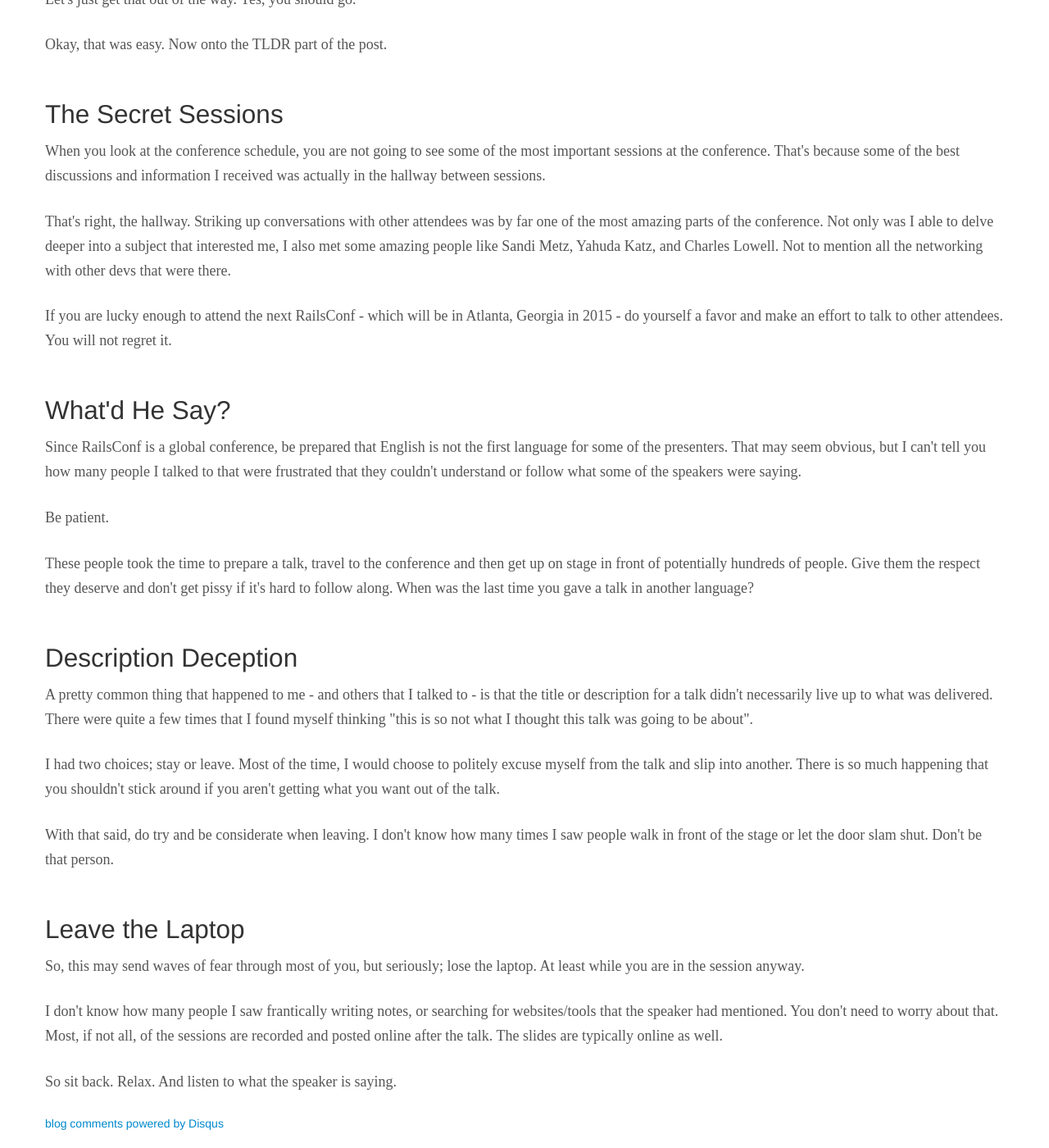
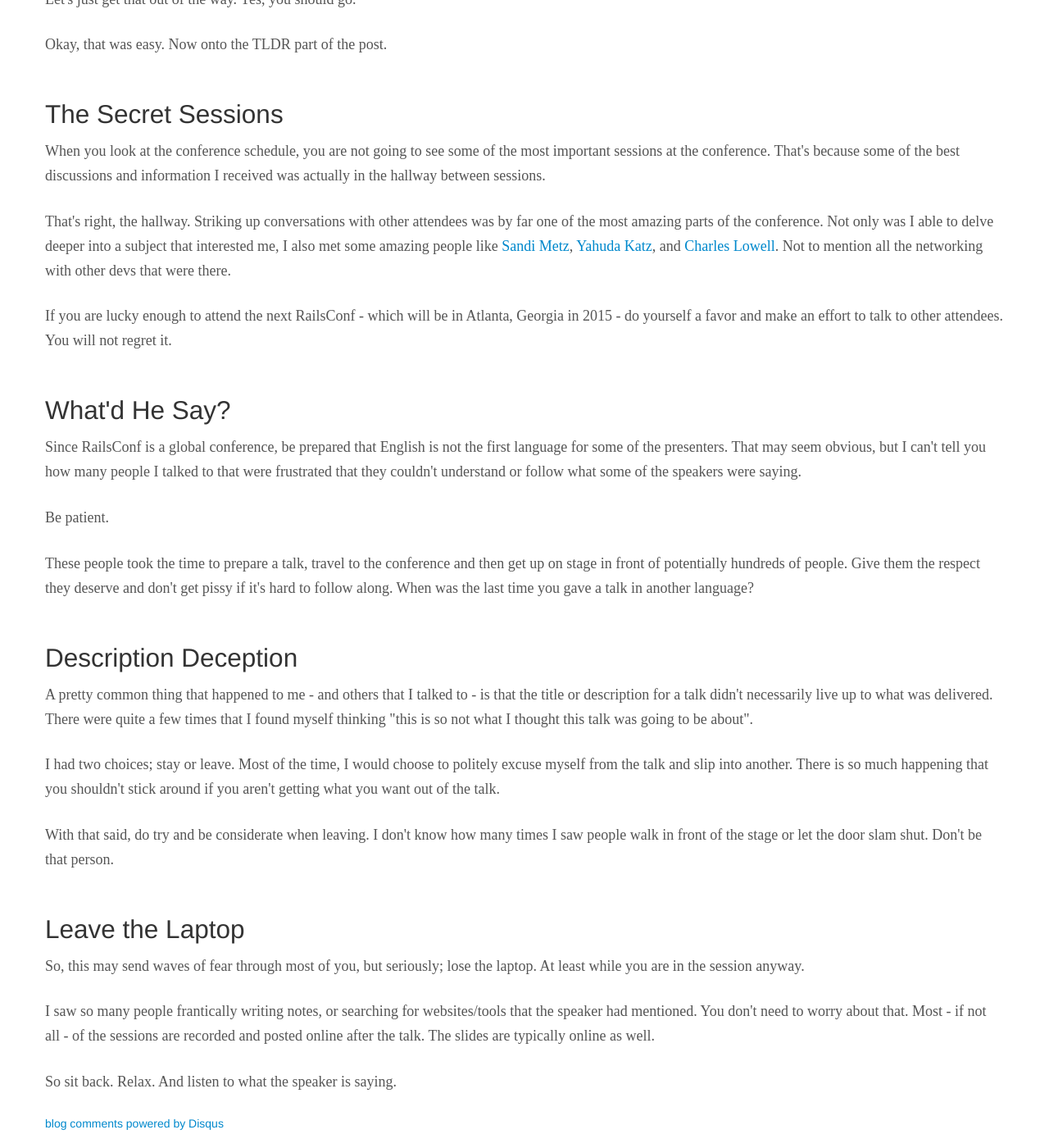
Before and after one commit to tschmidt/tschmidt.github.com, a Jekyll site: the page built from _posts/articles/2014-04-28-railsconf-virgin.html, in a window 1280 px wide and 1400 px high, scrolled down 696 px. Shown: the whole window at 82% size. Built offline with Jekyll 4.4.1, drawn with Linux system fonts in a browser that asks for light colours; nearby versions of some CDN libraries; Markdown is read by kramdown in place of the engine named in the settings; comment, search, counter and statistics services are not loaded; some of the changed lines change nothing that is shown.

Commit message:
More tweaks

```diff
--- a/_posts/articles/2014-04-28-railsconf-virgin.html
+++ b/_posts/articles/2014-04-28-railsconf-virgin.html
@@ -15,13 +15,13 @@
 
   <p>Let's just get that out of the way. Yes, you should go.</p>
 
-  <p>Okay, that was easy. Now onto the TLDR part of the post.</p>
+  <p>Okay, that was easy. Now onto the <accronym title="Too Long; Didn't Read">TLDR</accronym> part of the post.</p>
 
   <h2>The Secret Sessions</h2>
 
   <p>When you look at the conference schedule, you are not going to see some of the most important sessions at the conference. That's because some of the best discussions and information I received was actually in the hallway between sessions.</p>
 
-  <p>That's right, the hallway. Striking up conversations with other attendees was by far one of the most amazing parts of the conference. Not only was I able to delve deeper into a subject that interested me, I also met some amazing people like Sandi Metz, Yahuda Katz, and Charles Lowell. Not to mention all the networking with other devs that were there. </p>
+  <p>That's right, the hallway. Striking up conversations with other attendees was by far one of the most amazing parts of the conference. Not only was I able to delve deeper into a subject that interested me, I also met some amazing people like <a href='http://www.sandimetz.com' target='_blank'>Sandi Metz</a>, <a href="http://yehudakatz.com" target="_blank">Yahuda Katz</a>, and <a href="http://cogentdude.com" target="_blank">Charles Lowell</a>. Not to mention all the networking with other devs that were there. </p>
 
   <p>If you are lucky enough to attend the next RailsConf - which will be in Atlanta, Georgia in 2015 - do yourself a favor and make an effort to talk to other attendees. You will not regret it.</p>
 
@@ -45,7 +45,7 @@
 
   <p>So, this may send waves of fear through most of you, but seriously; lose the laptop. At least while you are in the session anyway.</p>
 
-  <p>I don't know how many people I saw frantically writing notes, or searching for websites/tools that the speaker had mentioned. You don't need to worry about that. Most, if not all, of the sessions are recorded and posted online after the talk. The slides are typically online as well.</p>
+  <p>I saw so many people frantically writing notes, or searching for websites/tools that the speaker had mentioned. You don't need to worry about that. Most - if not all - of the sessions are recorded and posted online after the talk. The slides are typically online as well.</p>
 
   <p>So sit back. Relax. And listen to what the speaker is saying.</p>
 </article>
```
